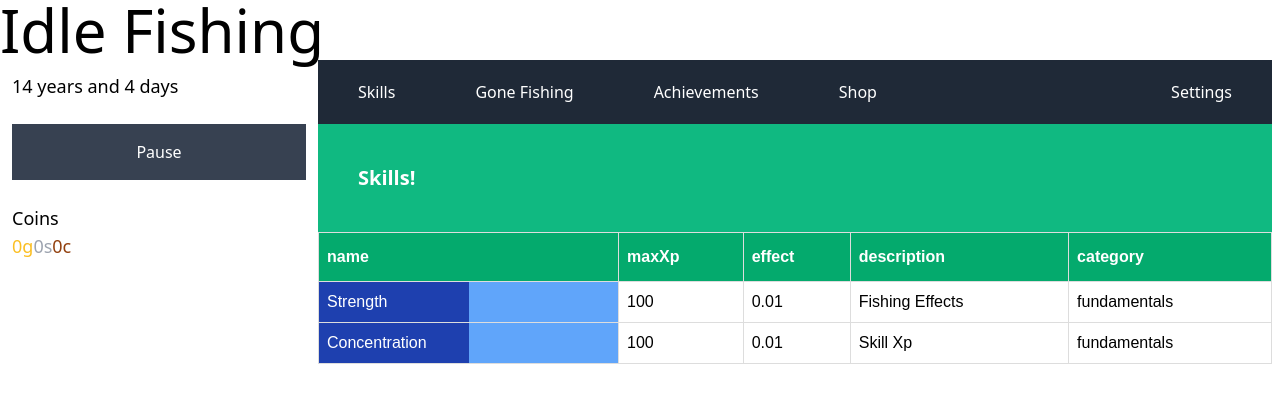
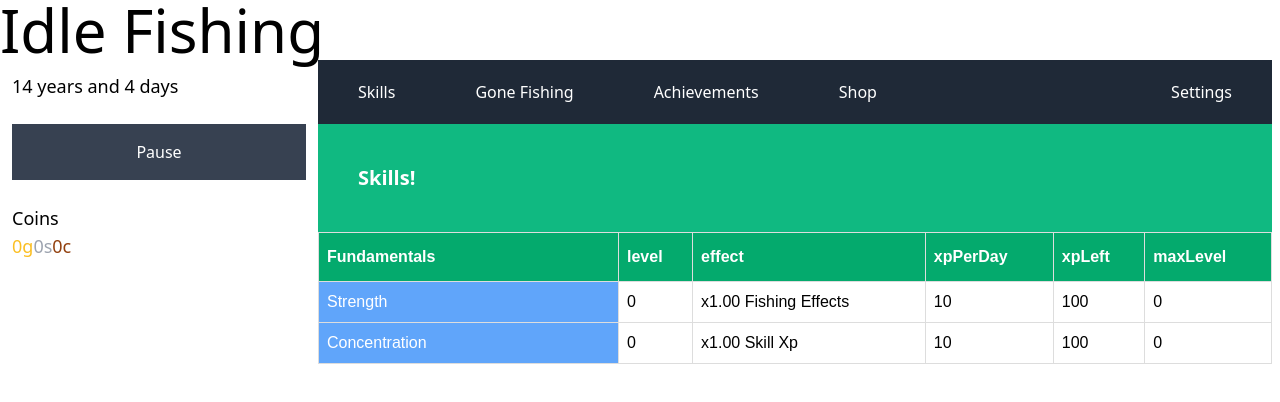
Before and after one commit to Landon345/Idle-Fishing, a Svelte app: page / in a window 1280 px wide. Shown: the top 402 px of the page. Built offline with nearby package versions, Linux system fonts and the light colour scheme.

Commit message:
Bars not updating, really frustrating

```diff
--- a/src/App.svelte
+++ b/src/App.svelte
@@ -40,9 +40,8 @@
 	loadGameData();
 
 
-	GameData.currentlyFishing = GameData.fishingData["blackDrum"];
-	GameData.currentSkill = GameData.skillsData["Concentration"];
-	GameData.currentProperty = GameData.itemData["Homeless"];
+	GameData.currentlyFishing = GameData.fishingData.get("blackdrum");
+	GameData.currentSkill = GameData.skillsData.get("Concentration");
 	GameData.currentMisc = [];
 
 	GameData.requirements = new Map();
@@ -83,7 +82,7 @@
 
 			<div class="flex flex-col">
 				{#if selectedTab == "skills"}
-					<Skills gameData={{...gameData}}/>
+					<Skills gameData={{...gameData}} currentSkill={gameData.skillsData.get("Concentration")}/>
 				{:else if selectedTab == "goneFishing"}
 					<GoneFishing gameData={{...gameData}}/>
 				{:else if selectedTab == "achievements"}
--- a/src/classes.ts
+++ b/src/classes.ts
@@ -90,14 +90,14 @@ export class Skill extends Task {
     super(baseData, level, maxLevel, xp, xpMultipliers);
   }
 
-  get getEffect() {
+  get effect() {
     let effect = 1 + this.baseData.effect * this.level;
     return effect;
   }
 
-  get getEffectDescription() {
+  get effectDescription() {
     let description = this.baseData.description;
-    let text = "x" + String(this.getEffect.toFixed(2)) + " " + description;
+    let text = "x" + String(this.effect.toFixed(2)) + " " + description;
     return text;
   }
 }
--- a/src/components/ProgressTable.svelte
+++ b/src/components/ProgressTable.svelte
@@ -1,12 +1,14 @@
 <script lang="ts">
+    import App from "src/App.svelte";
+import type { Skill } from "src/classes";
     import TableBar from "src/components/ProgressTableBar.svelte";
     import type {Bases, GameDataType} from "src/Entities";
 import Achievements from "src/tabs/Achievements.svelte";
 
-    let keys = {};
     export let gameData: GameDataType;
-
+    export let currentSkill: Skill;
     export let tableInfo: Bases[] = [];
+    export let firstHeader: string;
 
     // headers I need:
     // ["Fundamentals", "Level", "Effect", "Xp/day", "Xp left", "Max Level"]
@@ -19,13 +21,17 @@ import Achievements from "src/tabs/Achievements.svelte";
 
 <table class="w-full mb-5">
     <tr class="mt-4 mb-1">
-        {#each grabHeaders() as header}
-            <th>{header}</th>
+        {#each grabHeaders() as header, idx}
+            {#if idx == 0}
+                <th>{firstHeader}</th>
+            {:else}
+                <th>{header}</th>
+            {/if}
         {/each}
     </tr>
     {#each tableInfo as bar}
 
-        <TableBar barInfo={{...bar}} />
+        <TableBar gameData={{...gameData}} barInfo={{...bar}} currentSkill={currentSkill}/>
 
     {/each}
 </table>
--- a/src/components/ProgressTableBar.svelte
+++ b/src/components/ProgressTableBar.svelte
@@ -1,15 +1,24 @@
 <script lang="ts">
-    import {selectCurrent} from "src/functions";
+    import type { GameDataType } from "src/Entities";
+    import {setSkill} from "src/functions";
     import XpBar from "src/components/XpBar.svelte";
+    import type { Skill } from "src/classes";
+
+    export let gameData: GameDataType;
     export let barInfo: any;
+    export let currentSkill: Skill;
+
+    let values:any = Object.values(barInfo);
+    console.log(`currentSkill`, currentSkill)
+    console.log(`values[0].name`, values[0].name)
+    let current = currentSkill === values[0].name;
 
 </script>
 
-<tr class="cursor-pointer" on:click={() => selectCurrent(barInfo)}>
-    {#each Object.values(barInfo) as value, idx }
-        {#if idx == 0}
-            <XpBar value={value}/>
-        {:else}
+<tr class="cursor-pointer" class:bg-red-600="{current}" on:click={() => setSkill(barInfo.xpBar.name)}>
+    <XpBar name={values[0].name} width={values[0].width}/>
+    {#each values as value, idx }
+        {#if idx > 0}
             <td>{value}</td>
         {/if}
     {/each}
--- a/src/components/XpBar.svelte
+++ b/src/components/XpBar.svelte
@@ -1,12 +1,13 @@
 <script lang="ts">
-    export let value;
+    export let name = "";
+    export let width = 10;
 </script>
 
 <td class="bar bg-blue-400">
     <div class="text-top">
-        {value}
+        {name}
     </div>
-    <div class="progress bg-blue-800" style="width: {50}%; height: 100%;"></div>
+    <div class="progress bg-blue-800" style="width: {width}%; height: 100%;"></div>
 </td>
 
 <style>
--- a/src/functions.ts
+++ b/src/functions.ts
@@ -2,8 +2,6 @@ import type {
   Bases,
   BoatBaseData,
   Classes,
-  CurrentlyFishing,
-  CurrentSkill,
   FishBaseData,
   ItemBaseData,
   SkillBaseData,
@@ -53,46 +51,57 @@ export function addMultipliers() {
   GameData.skillsData.forEach((skill, id) => {});
 }
 
-export function selectCurrent(entity: Bases) {
-  if ("income" in entity) {
-    GameData.currentlyFishing = GameData.fishingData.get(entity.name);
-  } else if ("maxXp" in entity) {
-    GameData.currentSkill = GameData.skillsData.get(entity.name);
-  } else if ("bought" in entity) {
-    // check if able to purchase
-    // then set bought to true
-    let boat = GameData.boatData.get(entity.name).baseData;
-    if (boat.price < GameData.coins) {
-      GameData.coins -= boat.price;
-      boat.bought = true;
-      GameData.boatData.set(boat.name, new Boat(boat));
-    }
-  } else {
-    let misc = GameData.itemData.get(entity.name);
-    if (GameData.currentMisc.includes(misc)) {
-      for (let i = 0; i < GameData.currentMisc.length; i++) {
-        if (GameData.currentMisc[i] == misc) {
-          GameData.currentMisc.splice(i, 1);
-        }
-      }
-    } else {
-      GameData.currentMisc.push(misc);
-    }
-  }
-}
+// export function selectCurrent(entity: Bases) {
+//   if ("income" in entity) {
+//     GameData.currentlyFishing = GameData.fishingData.get(entity.name);
+//   } else if ("maxXp" in entity) {
+//     GameData.currentSkill = GameData.skillsData.get(entity.name);
+//   } else if ("bought" in entity) {
+//     // check if able to purchase
+//     // then set bought to true
+//     let boat = GameData.boatData.get(entity.name).baseData;
+//     if (boat.price < GameData.coins) {
+//       GameData.coins -= boat.price;
+//       boat.bought = true;
+//       GameData.boatData.set(boat.name, new Boat(boat));
+//     }
+//   } else {
+//     let misc = GameData.itemData.get(entity.name);
+//     if (GameData.currentMisc.includes(misc)) {
+//       for (let i = 0; i < GameData.currentMisc.length; i++) {
+//         if (GameData.currentMisc[i] == misc) {
+//           GameData.currentMisc.splice(i, 1);
+//         }
+//       }
+//     } else {
+//       GameData.currentMisc.push(misc);
+//     }
+//   }
+// }
 
 export function setSkill(skillName: string): void {
   GameData.currentSkill = GameData.skillsData.get(skillName);
 }
 
 export function setFishing(fishName: string): void {
+  console.log(`fishName`, fishName);
   GameData.currentlyFishing = GameData.fishingData.get(fishName);
 }
 
-export function applySkillData(baseSkill: SkillBaseData): SkillBaseData {
-  const skill = GameData.skillsData.get(baseSkill.name);
+export function applySkillData(skill: Skill): any {
+  let barInfo: any = {};
+  barInfo.xpBar = { name: skill.name, width: skill.xp / skill.maxXp };
+  barInfo.level = skill.level;
+  barInfo.effect = skill.effectDescription;
+  barInfo.xpPerDay = skill.xpGain;
+  barInfo.xpLeft = skill.xpLeft;
+  barInfo.maxLevel = skill.maxLevel;
+  console.log(`barInfo`, barInfo);
+  return barInfo;
+}
 
-  return baseSkill;
+export function capitalize(str: string): string {
+  return str.charAt(0).toUpperCase() + str.slice(1);
 }
 
 export function applySpeed(value: number) {
--- a/src/gameData.ts
+++ b/src/gameData.ts
@@ -175,7 +175,9 @@ export const fishCategories = {
   lake: ["sunFish", "waleye"],
 };
 
-export const skillCategories = {};
+export const skillCategories = {
+  fundamentals: ["Strength", "Concentration"],
+};
 
 export const itemCategories = {};
 
--- a/src/tabs/GoneFishing.svelte
+++ b/src/tabs/GoneFishing.svelte
@@ -24,8 +24,8 @@
 
 <div class="bg-gray-white w-full h-full">
     <p class="p-10 bg-blue-500 text-white text-xl font-bold w-full">Gone Fishing!</p>
-    <ProgressTable gameData={{...gameData}} tableInfo={tableInfo1} />
-    <ProgressTable gameData={{...gameData}} tableInfo={tableInfo2} />
-    <ProgressTable gameData={{...gameData}} tableInfo={tableInfo3} />
+    <ProgressTable gameData={{...gameData}} tableInfo={tableInfo1} firstHeader="ocean"/>
+    <ProgressTable gameData={{...gameData}} tableInfo={tableInfo2} firstHeader="lake"/>
+    <ProgressTable gameData={{...gameData}} tableInfo={tableInfo3} firstHeader="river"/>
 
 </div>
--- a/src/tabs/Skills.svelte
+++ b/src/tabs/Skills.svelte
@@ -1,27 +1,29 @@
 <script lang="ts">
     import type {GameDataType, SkillBaseData} from "src/Entities";
     import ProgressTable from "src/components/ProgressTable.svelte";
-    import {applySkillData} from "src/functions";
-    import type { Boat, Item, Skill } from "src/classes";
+    import {applySkillData, capitalize} from "src/functions";
+    import type { Skill } from "src/classes";
+    import { skillCategories } from "src/gameData";
+
     export let gameData: GameDataType;
-
+    export let currentSkill: Skill;
 
     const makeTableInfo = (skillData: Map<string, Skill>) => {
-        let table: SkillBaseData[] = [];
-        skillData.forEach((skillData, id) => {
-            let baseData = applySkillData(skillData.baseData);
-            table.push(baseData)
+        let table: any[] = [];
+        skillData.forEach((skill: Skill, id) => {
+            let rowObj = applySkillData(skill);
+            table.push(rowObj)
         })
         return table;
     }
 
-    let tableInfo = makeTableInfo(gameData.skillsData)
-    let tableInfo1 = tableInfo.filter(data => data.category == "fundamentals");
+    const tableInfo = makeTableInfo(gameData.skillsData)
+    const tableInfo1 = tableInfo.filter(data => skillCategories.fundamentals.some((element) => element == capitalize(data.xpBar.name)));
 
 </script>
 
 <div class="bg-gray-white w-full h-full">
     <p class="p-10 bg-green-500 text-white text-xl font-bold w-full">Skills!</p>
-    <ProgressTable gameData={{...gameData}} tableInfo={tableInfo1} />
+    <ProgressTable gameData={{...gameData}} tableInfo={tableInfo1} firstHeader="Fundamentals" currentSkill={currentSkill}/>
 
 </div>
```
Also changed, not shown: src/Entities.ts (+2 -21 lines).
